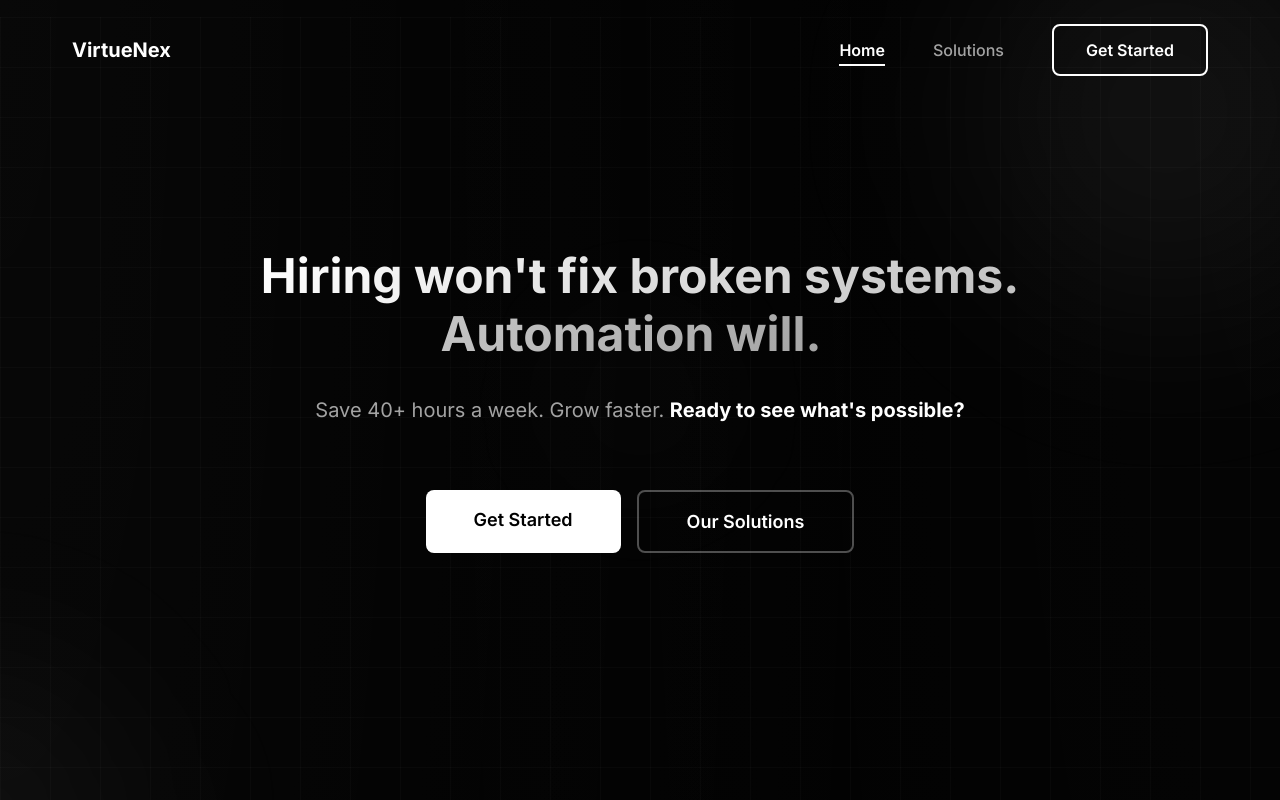
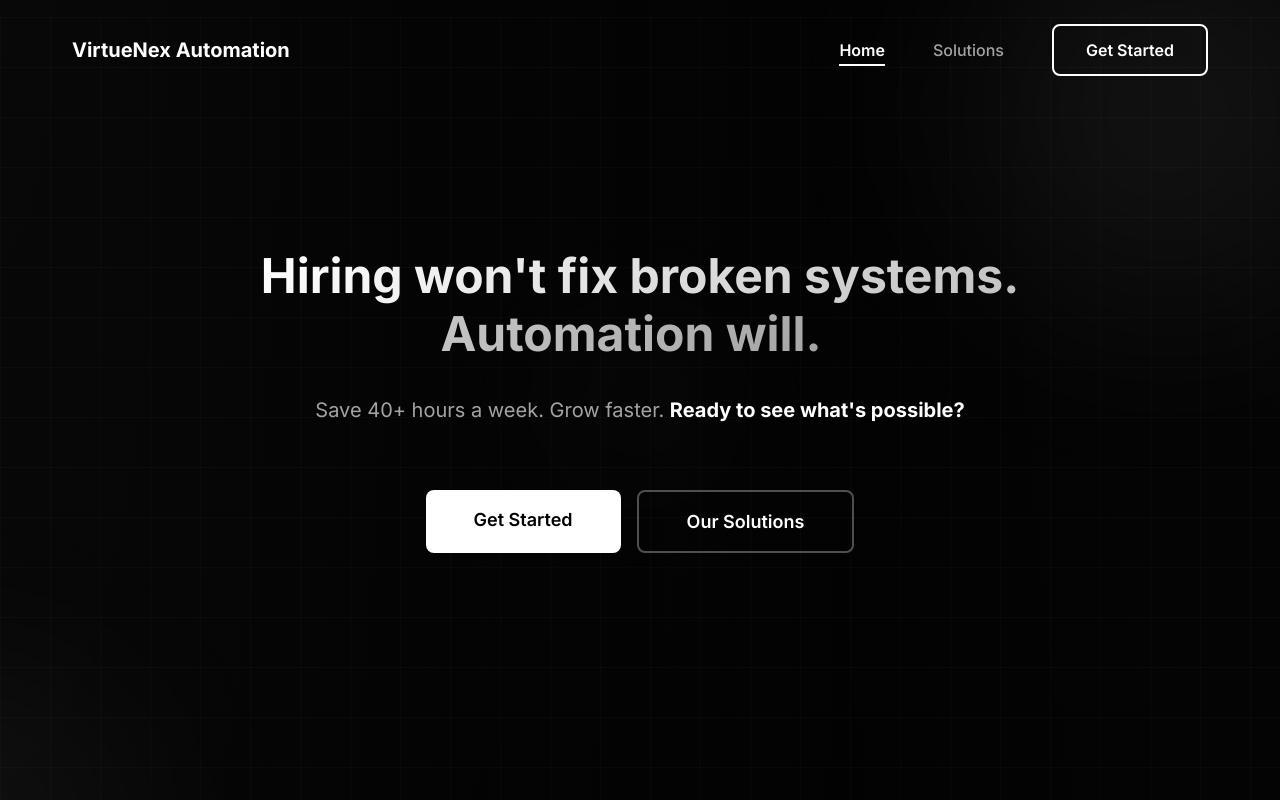
Before and after one commit to 19Erdem03/virtuenex-automation-1, a React (Vite) app: page / in a window 1280 px wide. Shown: the top 800 px of the page. Built offline with nearby package versions, Linux system fonts and the light colour scheme.

Commit message:
Update Navigation.tsx

```diff
--- a/src/components/Navigation.tsx
+++ b/src/components/Navigation.tsx
@@ -170,7 +170,7 @@ export const Navigation = () => {
     <>
       <Nav $scrolled={scrolled}>
         <NavContainer>
-          <Logo to="/">VirtueNex</Logo>
+          <Logo to="/">VirtueNex Automation</Logo>
 
           <NavLinks $isOpen={mobileMenuOpen}>
             <NavLink to="/" $active={isActive('/')}>
```
